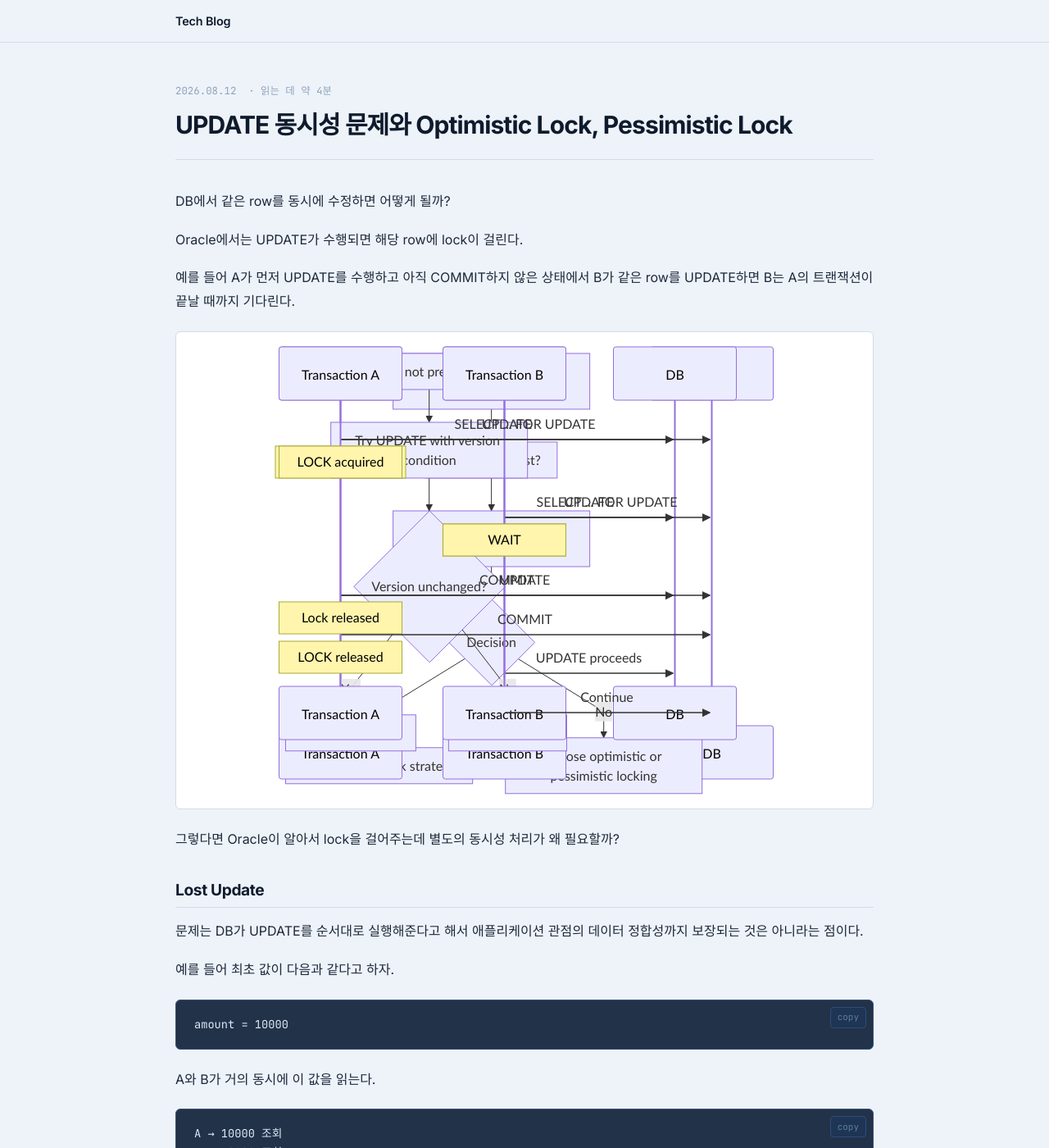
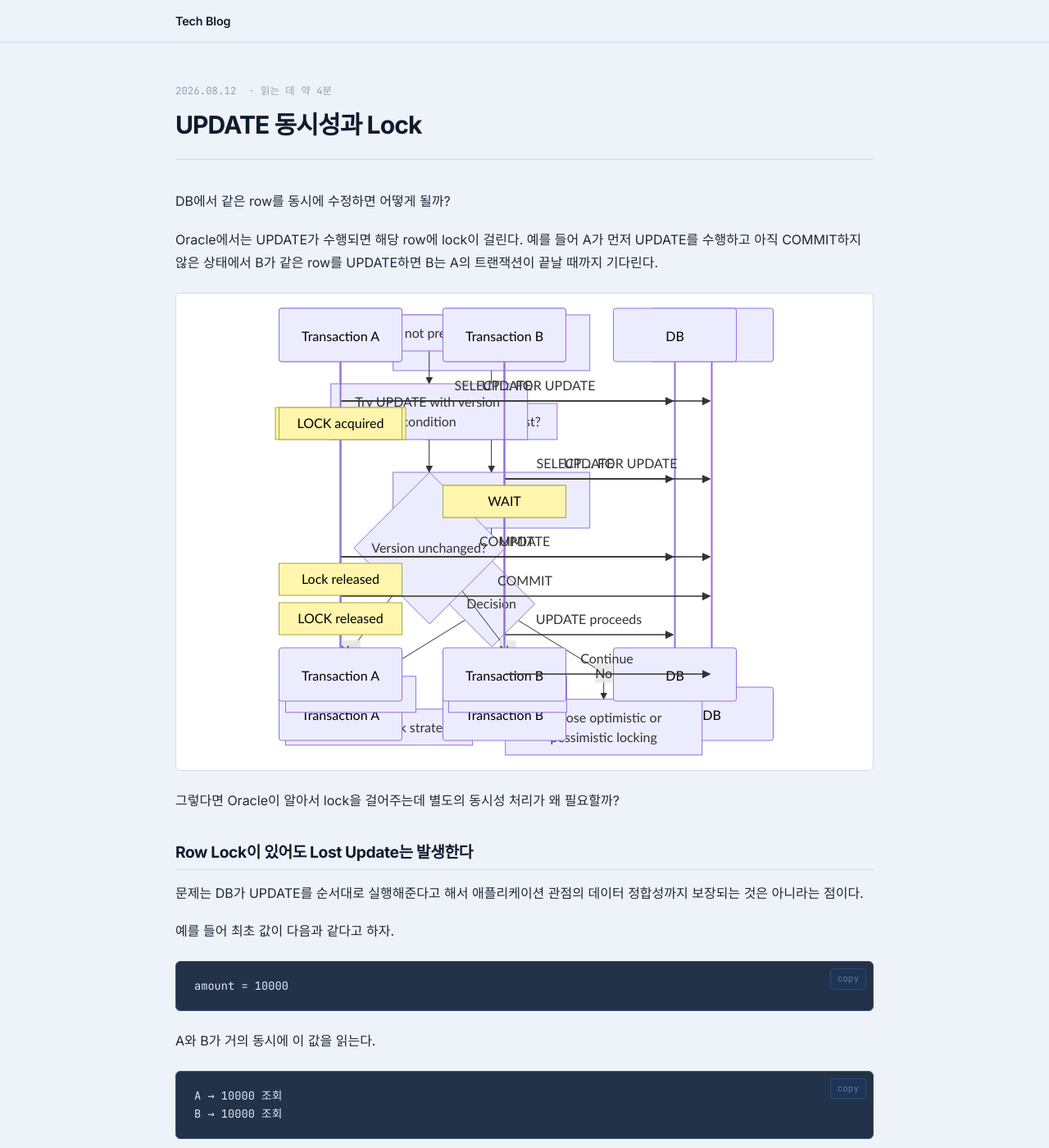
Before and after one commit to jw3418/jw3418.github.io, a Jekyll site: the page built from _posts/2026-08-12-optimistic-pessimistic-lock.md, in a window 1280 px wide and 1400 px high. Shown: the whole window at 82% size. Built offline with Jekyll 4.4.1, drawn with Linux system fonts in a browser that asks for light colours; some of the changed text lies outside the part shown.

Commit message:
Update title and content on concurrency locks

````diff
--- a/_posts/2026-08-12-optimistic-pessimistic-lock.md
+++ b/_posts/2026-08-12-optimistic-pessimistic-lock.md
@@ -1,17 +1,15 @@
 ---
 layout: post
-title: "UPDATE 동시성 문제와 Optimistic Lock, Pessimistic Lock"
+title: "UPDATE 동시성과 Lock"
 date: 2026-08-12
 categories: [Database & Concurrency]
 ---
 
-# UPDATE 동시성 문제와 Optimistic Lock, Pessimistic Lock
+# UPDATE 동시성과 Lock
 
 DB에서 같은 row를 동시에 수정하면 어떻게 될까?
 
-Oracle에서는 UPDATE가 수행되면 해당 row에 lock이 걸린다.
-
-예를 들어 A가 먼저 UPDATE를 수행하고 아직 COMMIT하지 않은 상태에서 B가 같은 row를 UPDATE하면 B는 A의 트랜잭션이 끝날 때까지 기다린다.
+Oracle에서는 UPDATE가 수행되면 해당 row에 lock이 걸린다. 예를 들어 A가 먼저 UPDATE를 수행하고 아직 COMMIT하지 않은 상태에서 B가 같은 row를 UPDATE하면 B는 A의 트랜잭션이 끝날 때까지 기다린다.
 
 ```mermaid
 sequenceDiagram
@@ -28,7 +26,7 @@ sequenceDiagram
 
 그렇다면 Oracle이 알아서 lock을 걸어주는데 별도의 동시성 처리가 왜 필요할까?
 
-## Lost Update
+## Row Lock이 있어도 Lost Update는 발생한다
 
 문제는 DB가 UPDATE를 순서대로 실행해준다고 해서 애플리케이션 관점의 데이터 정합성까지 보장되는 것은 아니라는 점이다.
 
@@ -68,7 +66,7 @@ A가 변경한 값이 B에 의해 덮어써진 것이다.
 
 ---
 
-## 부분 UPDATE라면?
+## 서로 다른 컬럼을 UPDATE한다면?
 
 다만 항상 문제가 생기는 것은 아니다.
 
@@ -271,7 +267,7 @@ A가 COMMIT 또는 ROLLBACK해서 lock을 해제하기 전까지 B는 기다리
 
 ---
 
-## Optimistic Lock vs Pessimistic Lock
+## Optimistic Lock과 Pessimistic Lock 비교
 
 간단하게 정리하면 다음과 같다.
 
@@ -286,7 +282,7 @@ A가 COMMIT 또는 ROLLBACK해서 lock을 해제하기 전까지 B는 기다리
 
 ---
 
-## 모든 UPDATE에 락 전략이 필요한 것은 아니다
+## 언제 동시성 제어가 필요한가
 
 동시성 문제를 공부하면서 처음에는 같은 row를 수정하면 무조건 낙관적 락이나 비관적 락을 적용해야 한다고 생각하기 쉽다.
 
````
Also changed, not shown: other parts of _posts/2026-08-12-optimistic-pessimistic-lock.md (+5 -7 lines).
